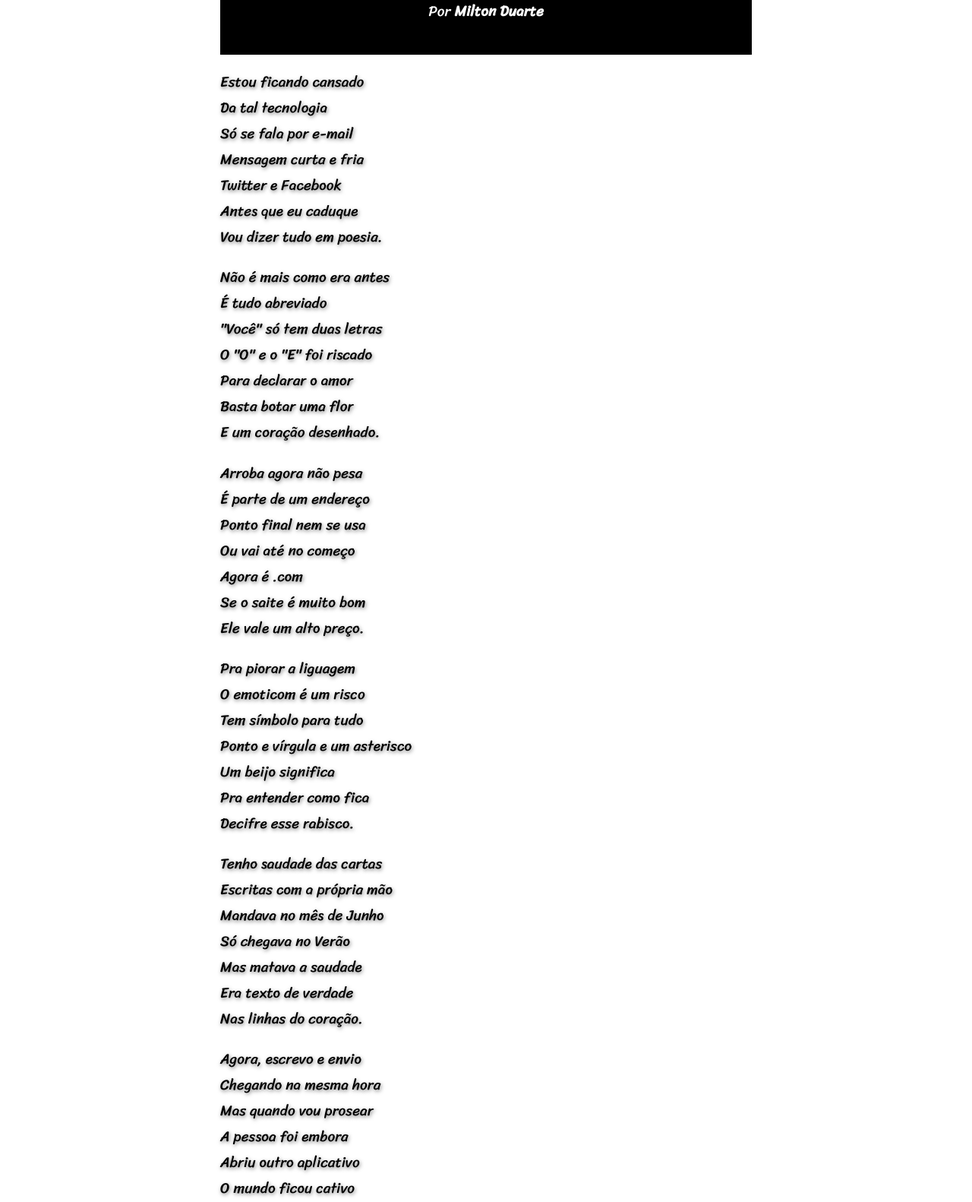
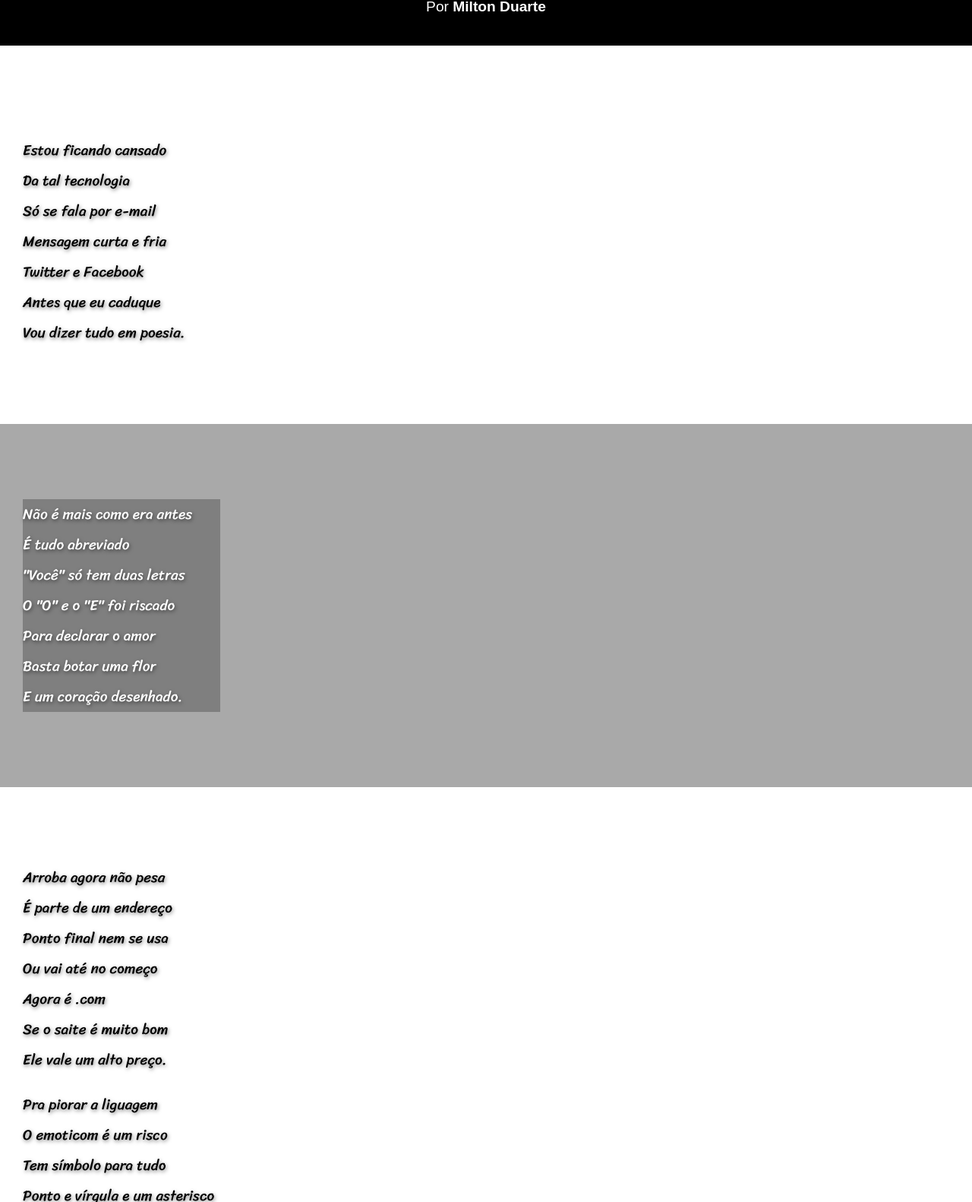
Before and after one commit to joao-perandin/html-css, a plain HTML site: page desafios/des05/cordel-correcao/index.html in a window 1280 px wide. Shown: the part 105-1687 px from the top of the page at 76% size. Drawn offline with Linux system fonts and the light colour scheme.

Commit message:
css mais limpo
alem de limpar o css, também foi mudada a forma que abordei o html, ao invés de usar a tag <pre> foi utilizado paragrafos com diversos break rows.

```diff
--- a/desafios/des05/cordel-correcao/index.html
+++ b/desafios/des05/cordel-correcao/index.html
@@ -14,7 +14,7 @@
             <p>Por <strong>Milton Duarte</strong></p>
         </header>
 
-        <section>
+        <section class="normal">
             <p>
                 Estou ficando cansado <br>
                 Da tal tecnologia<br>
@@ -26,7 +26,7 @@
             </p>
         </section>
 
-        <section class="segunda-estrofe">
+        <section class="imagem">
             <p>
                 Não é mais como era antes<br>
                 É tudo abreviado<br>
@@ -38,7 +38,7 @@
             </p>
         </section>
 
-        <section>
+        <section class="normal">
             <p>
                 Arroba agora não pesa<br>
                 É parte de um endereço<br>
@@ -60,7 +60,7 @@
             </p>
         </section>
 
-        <section class="quinta-estrofe">
+        <section class="imagem">
             <p>
                 Tenho saudade das cartas<br>
                 Escritas com a própria mão<br>
@@ -72,7 +72,7 @@
             </p>
         </section>
 
-        <section>
+        <section class="normal">
             <p>
                 Agora, escrevo e envio<br>
                 Chegando na mesma hora<br>
@@ -94,5 +94,9 @@
             </p>
         </section>
     </main>
+
+    <footer>
+        <p>Projeto desenvolvido por <a href="https://github.com/joao-perandin" target="_blank" rel="external"><strong>João Perandin</strong></a> para o CursoEmVideo</p>
+    </footer>
 </body>
 </html>
--- a/desafios/des05/cordel-correcao/style.css
+++ b/desafios/des05/cordel-correcao/style.css
@@ -6,11 +6,7 @@ body {
     font-family: Arial, Helvetica, sans-serif;
     margin: 0px;
 }
-main {
-    margin: auto;
-    max-width: 700px;
-    min-width: 300px;
-}
+
 header {
     width: 100%;
     background-color: black;
@@ -26,16 +22,17 @@ header h1 {
     margin: 0;
 }
 
-header h1 a {
+header a, footer a {
+    color: white;
     text-decoration: none;
-    color: white;
 }
 
-header h1 a:hover {
+header a:hover, footer a:hover {
     text-decoration: underline;
 }
 
-header p {
+main header p {
+    font-family: Arial, Helvetica, sans-serif;
     color: white;
     margin-top: 10px;
     padding-bottom: 40px;
@@ -47,3 +44,35 @@ main p {
     font-family: 'Sriracha', cursive;
     text-shadow: rgba(0, 0, 0, 0.51) 1px 2px 5px
 }
+
+footer {
+    background-color: black;
+    color: white;
+    text-align: center;
+    margin-top: 10px;
+    padding: 10px;
+}
+
+footer > p {
+    margin: 0px;
+}
+section {
+    padding-top: 10vh;
+    padding-bottom: 10vh;
+    line-height: 2.5em;
+    padding-left: 30px;
+}
+section.normal {
+    background-color: white;
+    color: black;
+}
+
+section.imagem {
+    background-color: darkgray;
+    color: white;
+}
+
+section.imagem > p {
+    background-color: rgba(0, 0, 0, 0.25);
+    width: 260px;
+}
```
